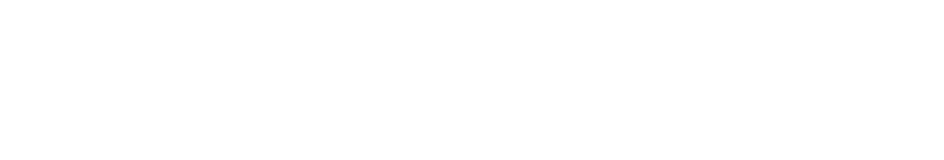
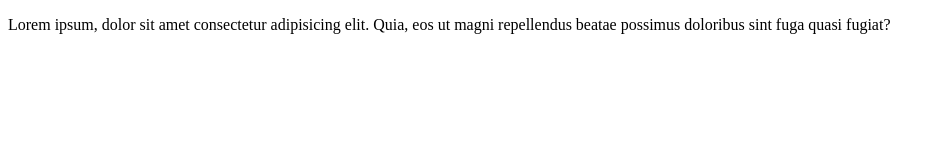
Before and after one commit to Foysal2-0/Demo-Repo, a plain HTML site: page index.html in a window 1280 px wide. Shown: the whole page, without its empty margins (0-944 px from the left). Drawn offline with Linux system fonts and the light colour scheme.

Commit message:
added paragraph

```diff
--- a/index.html
+++ b/index.html
@@ -6,6 +6,6 @@
     <title>Git & Github</title>
 </head>
 <body>
-
+    <p>Lorem ipsum, dolor sit amet consectetur adipisicing elit. Quia, eos ut magni repellendus beatae possimus doloribus sint fuga quasi fugiat?</p>
 </body>
 </html>
```
